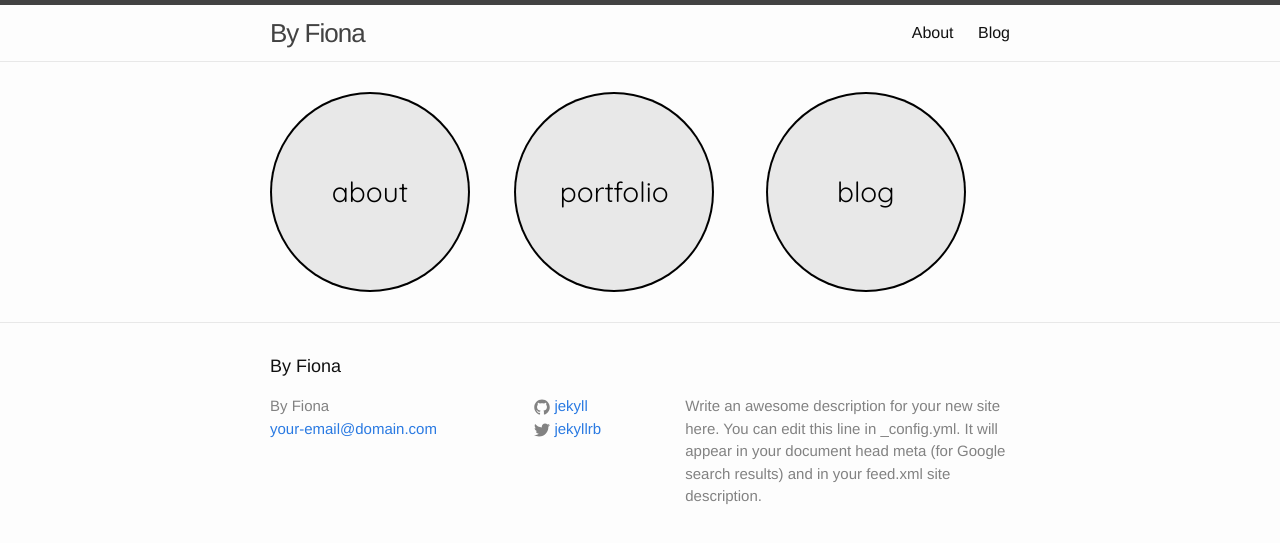
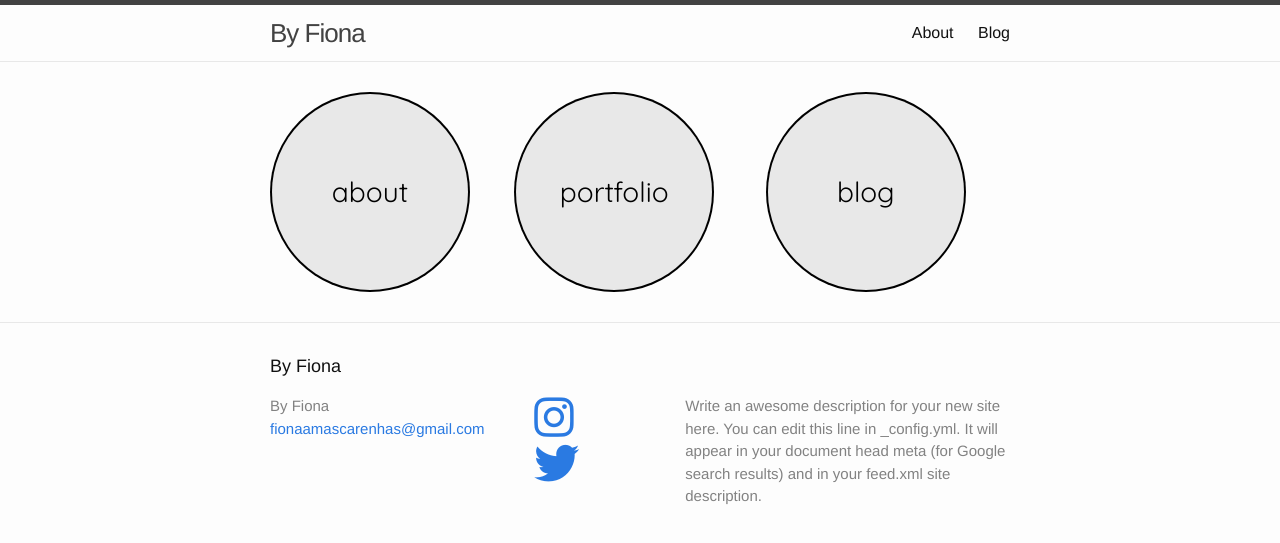
Before and after one commit to byfiona/byfiona.github.io, a Jekyll site: the page built from index.html, in a window 1280 px wide. Shown: the top 543 px of the page. Built offline with Jekyll 4.4.1, drawn with Linux system fonts in a browser that asks for light colours; nearby versions of some CDN libraries; library files that are not in the unit come from our copies.

Commit message:
font awesome added

```diff
--- a/_config.yml
+++ b/_config.yml
@@ -1,14 +1,14 @@
 # Site settings
 title: By Fiona
-email: your-email@domain.com
+email: fionaamascarenhas@gmail.com
 description: > # this means to ignore newlines until "baseurl:"
   Write an awesome description for your new site here. You can edit this
   line in _config.yml. It will appear in your document head meta (for
   Google search results) and in your feed.xml site description.
 baseurl: "" # the subpath of your site, e.g. /blog/
-url: "http://yourdomain.com" # the base hostname & protocol for your site
-twitter_username: jekyllrb
-github_username:  jekyll
+url: "http://byfiona.ca" # the base hostname & protocol for your site
+twitter_username: _fionaaa
+instagram_username: designsbyfiona
 
 # Build settings
 markdown: kramdown
--- a/_includes/footer.html
+++ b/_includes/footer.html
@@ -14,16 +14,10 @@
 
       <div class="footer-col  footer-col-2">
         <ul class="social-media-list">
-          {% if site.github_username %}
+          {% if site.instagram_username %}
           <li>
-            <a href="https://github.com/{{ site.github_username }}">
-              <span class="icon  icon--github">
-                <svg viewBox="0 0 16 16">
-                  <path fill="#828282" d="M7.999,0.431c-4.285,0-7.76,3.474-7.76,7.761 c0,3.428,2.223,6.337,5.307,7.363c0.388,0.071,0.53-0.168,0.53-0.374c0-0.184-0.007-0.672-0.01-1.32 c-2.159,0.469-2.614-1.04-2.614-1.04c-0.353-0.896-0.862-1.135-0.862-1.135c-0.705-0.481,0.053-0.472,0.053-0.472 c0.779,0.055,1.189,0.8,1.189,0.8c0.692,1.186,1.816,0.843,2.258,0.645c0.071-0.502,0.271-0.843,0.493-1.037 C4.86,11.425,3.049,10.76,3.049,7.786c0-0.847,0.302-1.54,0.799-2.082C3.768,5.507,3.501,4.718,3.924,3.65 c0,0,0.652-0.209,2.134,0.796C6.677,4.273,7.34,4.187,8,4.184c0.659,0.003,1.323,0.089,1.943,0.261 c1.482-1.004,2.132-0.796,2.132-0.796c0.423,1.068,0.157,1.857,0.077,2.054c0.497,0.542,0.798,1.235,0.798,2.082 c0,2.981-1.814,3.637-3.543,3.829c0.279,0.24,0.527,0.713,0.527,1.437c0,1.037-0.01,1.874-0.01,2.129 c0,0.208,0.14,0.449,0.534,0.373c3.081-1.028,5.302-3.935,5.302-7.362C15.76,3.906,12.285,0.431,7.999,0.431z"/>
-                </svg>
-              </span>
-
-              <span class="username">{{ site.github_username }}</span>
+            <a href="https://instagram.com/{{ site.instagram_username }}">
+              <i class="fa fa-instagram fa-3x"></i>
             </a>
           </li>
           {% endif %}
@@ -31,14 +25,7 @@
           {% if site.twitter_username %}
           <li>
             <a href="https://twitter.com/{{ site.twitter_username }}">
-              <span class="icon  icon--twitter">
-                <svg viewBox="0 0 16 16">
-                  <path fill="#828282" d="M15.969,3.058c-0.586,0.26-1.217,0.436-1.878,0.515c0.675-0.405,1.194-1.045,1.438-1.809
-                  c-0.632,0.375-1.332,0.647-2.076,0.793c-0.596-0.636-1.446-1.033-2.387-1.033c-1.806,0-3.27,1.464-3.27,3.27 c0,0.256,0.029,0.506,0.085,0.745C5.163,5.404,2.753,4.102,1.14,2.124C0.859,2.607,0.698,3.168,0.698,3.767 c0,1.134,0.577,2.135,1.455,2.722C1.616,6.472,1.112,6.325,0.671,6.08c0,0.014,0,0.027,0,0.041c0,1.584,1.127,2.906,2.623,3.206 C3.02,9.402,2.731,9.442,2.433,9.442c-0.211,0-0.416-0.021-0.615-0.059c0.416,1.299,1.624,2.245,3.055,2.271 c-1.119,0.877-2.529,1.4-4.061,1.4c-0.264,0-0.524-0.015-0.78-0.046c1.447,0.928,3.166,1.469,5.013,1.469 c6.015,0,9.304-4.983,9.304-9.304c0-0.142-0.003-0.283-0.009-0.423C14.976,4.29,15.531,3.714,15.969,3.058z"/>
-                </svg>
-              </span>
-
-              <span class="username">{{ site.twitter_username }}</span>
+              <i class="fa fa-twitter fa-3x"></i>
             </a>
           </li>
           {% endif %}
--- a/_includes/head.html
+++ b/_includes/head.html
@@ -7,6 +7,8 @@
   <meta name="description" content="{% if page.excerpt %}{{ page.excerpt | strip_html | strip_newlines | truncate: 160 }}{% else %}{{ site.description }}{% endif %}">
 
   <link href='https://fonts.googleapis.com/css?family=Quicksand' rel='stylesheet' type='text/css'>
+  <link rel="stylesheet" href="node_modules/font-awesome/css/font-awesome.min.css">
+
   <link rel="stylesheet" href="{{ "/css/main.css" | prepend: site.baseurl }}">
   <link rel="canonical" href="{{ page.url | replace:'index.html','' | prepend: site.baseurl | prepend: site.url }}">
   <link rel="alternate" type="application/rss+xml" title="{{ site.title }}" href="{{ "/feed.xml" | prepend: site.baseurl | prepend: site.url }}" />
```
Also changed, not shown: package.json (added, +11 -0 lines), 1 other file.
